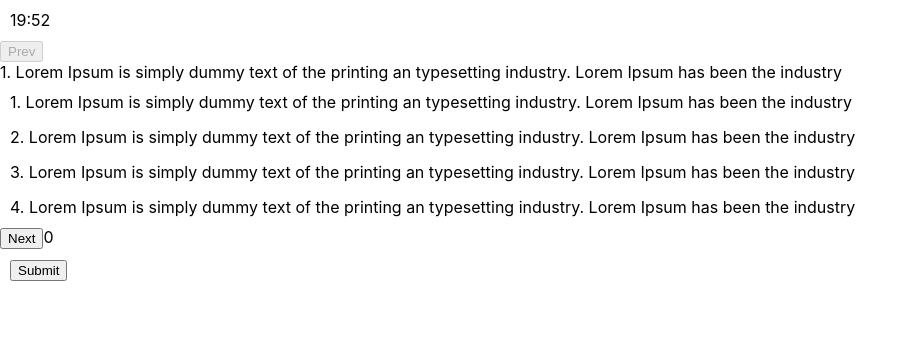
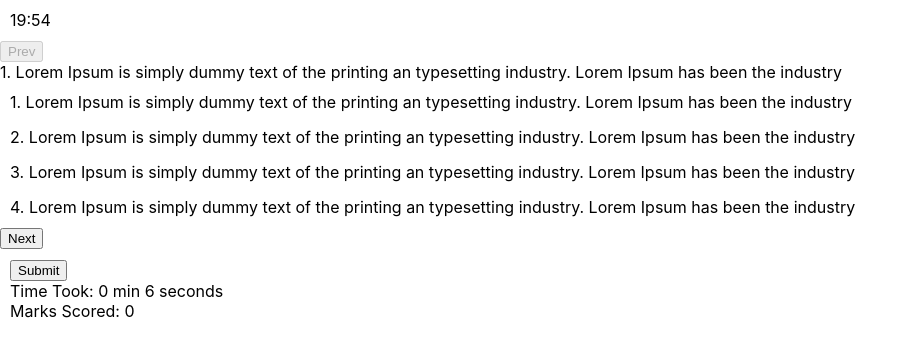
Before and after one commit to jigyasudhingra/quiz-app, a React (Create React App) app: page / in a window 1280 px wide. Both pictures are taken after a click on the button "Submit". Shown: the top 356 px of the page, without its empty margins (0-918 px from the left). Built offline with nearby package versions, Linux system fonts and the light colour scheme.

Commit message:
File structure added

```diff
--- a/src/App.js
+++ b/src/App.js
@@ -194,9 +194,9 @@ const App = () => {
   const [questionIndex, setQuestionIndex] = useState(0);
   const [selected, setSelected] = useState([]);
   const [selectedOption, setSelectedOption] = useState("");
-  const [score, setScore] = useState(0);
+  const [isStart, setIsStart] = useState(true);
   const [time, setTime] = useState(quiz.duration - 1);
-  const [seconds, setSeconds] = useState(60);
+  const [seconds, setSeconds] = useState(59);
 
   const prevQuestion = () => {
     if (questionIndex > 0) setQuestionIndex(questionIndex - 1);
@@ -239,11 +239,18 @@ const App = () => {
 
   useEffect(() => {
     const interval = setInterval(myTimer, 1000);
-    if (time === 0) clearInterval(interval);
+    if ((time === 0 && seconds === 0) || isStart === false) {
+      clearInterval(interval);
+    }
+
     return () => {
       clearInterval(interval);
     };
-  }, [time, seconds]);
+  }, [time, seconds, isStart]);
+
+  const submitScore = () => {
+    setIsStart(false);
+  };
 
   return (
     <div className="App">
@@ -278,7 +285,6 @@ const App = () => {
       >
         Next
       </button>
-      {getScore()}
 
       <div
         style={{
@@ -286,7 +292,14 @@ const App = () => {
           padding: 5,
         }}
       >
-        <button>Submit </button>
+        <button onClick={() => submitScore()}>Submit </button>
+        {!isStart && (
+          <div>
+            Time Took: {quiz.duration - time - 1} min {60 - seconds} seconds
+            <br />
+            Marks Scored: {getScore()}
+          </div>
+        )}
       </div>
     </div>
   );
```
